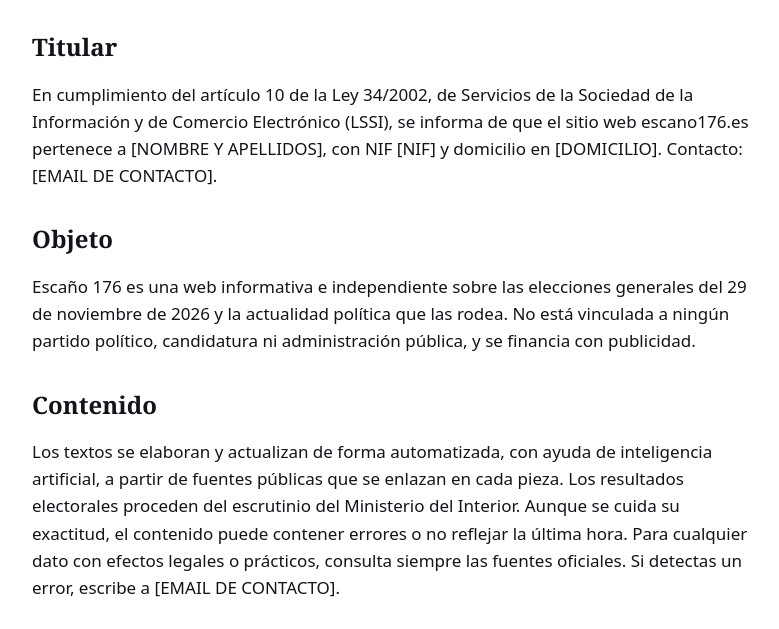
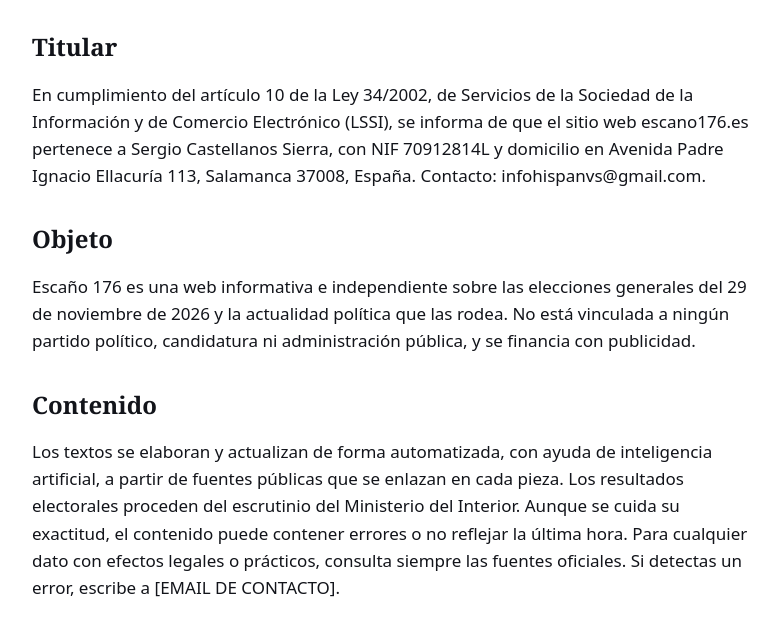
Before and after one commit to sergiocastellanos09/escano176, a plain HTML site: page aviso-legal.html in a window 1280 px wide. Shown: the part 171-800 px from the top of the page, without its empty margins (248-1027 px from the left). Drawn offline with Linux system fonts and the light colour scheme.

Commit message:
Update aviso-legal.html

```diff
--- a/aviso-legal.html
+++ b/aviso-legal.html
@@ -21,7 +21,7 @@ a{color:inherit;text-underline-offset:3px}.mute{color:var(--mute);font-size:15px
 <p class="mute">Última actualización: 25 de noviembre de 2026</p>
 
 <h2>Titular</h2>
-<p>En cumplimiento del artículo 10 de la Ley 34/2002, de Servicios de la Sociedad de la Información y de Comercio Electrónico (LSSI), se informa de que el sitio web escano176.es pertenece a [NOMBRE Y APELLIDOS], con NIF [NIF] y domicilio en [DOMICILIO]. Contacto: [EMAIL DE CONTACTO].</p>
+<p>En cumplimiento del artículo 10 de la Ley 34/2002, de Servicios de la Sociedad de la Información y de Comercio Electrónico (LSSI), se informa de que el sitio web escano176.es pertenece a Sergio Castellanos Sierra, con NIF 70912814L y domicilio en Avenida Padre Ignacio Ellacuría 113, Salamanca 37008, España. Contacto: infohispanvs@gmail.com.</p>
 
 <h2>Objeto</h2>
 <p>Escaño 176 es una web informativa e independiente sobre las elecciones generales del 29 de noviembre de 2026 y la actualidad política que las rodea. No está vinculada a ningún partido político, candidatura ni administración pública, y se financia con publicidad.</p>
```
